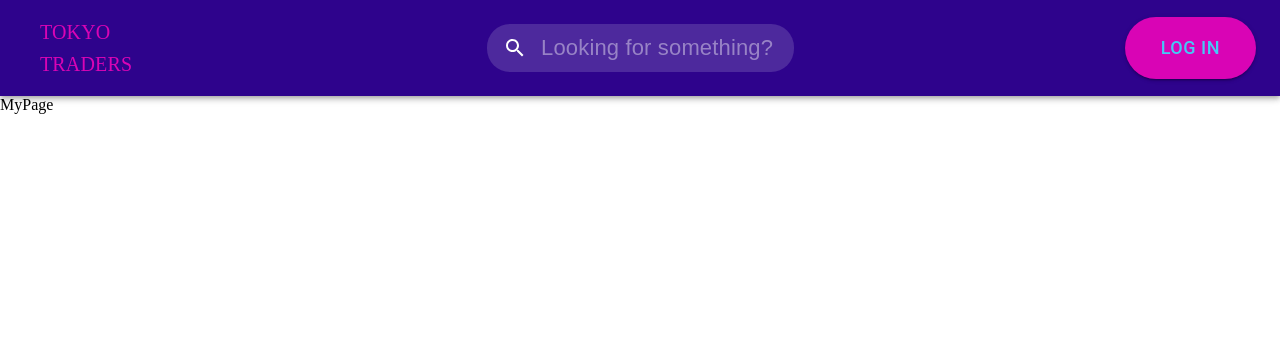
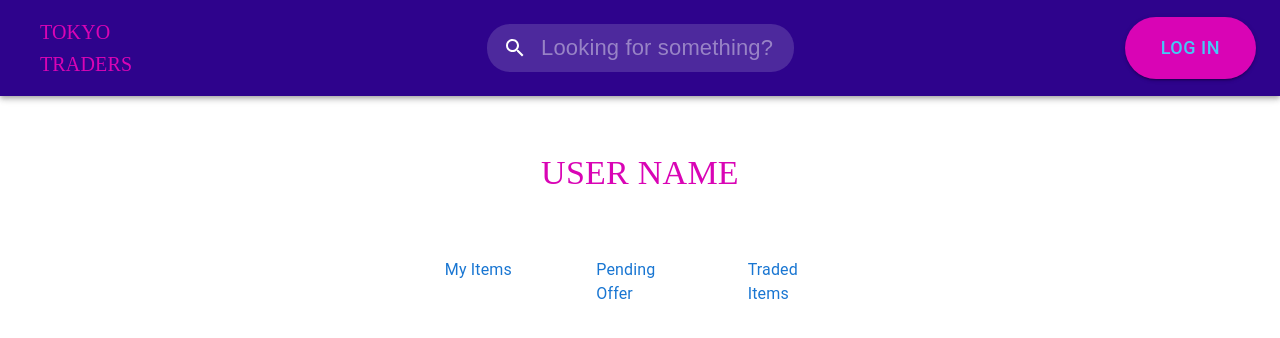
Before and after one commit to tokyo-traders/koukan, a React (Create React App) app: page /MyPage in a window 1280 px wide. Shown: the top 338 px of the page. Built offline with nearby package versions, Linux system fonts and the light colour scheme.

Commit message:
MyPage WIP

```diff
--- a/src/componenet/MyPage.js
+++ b/src/componenet/MyPage.js
@@ -1,9 +1,74 @@
-import React from 'react'
+import * as React from 'react';
+import Button from '@mui/material/Button';
+import CssBaseline from '@mui/material/CssBaseline';
+import Link from '@mui/material/Link';
+import Grid from '@mui/material/Grid';
+import Box from '@mui/material/Box';
+import Typography from '@mui/material/Typography';
+import Container from '@mui/material/Container';
+import { styled, createTheme, ThemeProvider } from '@mui/material/styles';
 
-function MyPage() {
+
+
+const theme = createTheme();
+
+
+export default function MyPage() {
+
+
   return (
-    <div>MyPage</div>
-  )
+    <ThemeProvider theme={theme}>
+      <Container component="main" maxWidth="xs">
+        <CssBaseline />
+        <Box
+          sx={{
+            marginTop: 5,
+            display: 'flex',
+            flexDirection: 'column',
+            alignItems: 'center',
+          }}
+        >
+          <Typography
+            variant="h4"
+            fontFamily="Roboto Slab"
+            padding={2}
+            color="#D904B5"
+          >
+            USER NAME
+          </Typography>
+          <Box
+           sx={{
+            marginTop: 6,
+            display: 'flex',
+            flexDirection: 'column',
+            alignItems: 'center',
+          }}>
+            <Grid container spacing={8}>
+              <Grid item xs={12} sm={4}>
+                <Link href="/MyItems" variant="body1" underline="hover">
+                  My Items
+                </Link>
+              </Grid>
+
+              <Grid item xs={12} sm={4}>
+                <Link href="/PendingOffer" variant="body1" underline='none'>
+                  Pending Offer
+                </Link>
+              </Grid>
+
+               <Grid item xs={12} sm={4}>
+                <Link href="/TradedItem"  variant="body1" underline='none'>
+                  Traded Items
+                </Link>
+              </Grid>
+
+
+            </Grid>
+
+
+          </Box>
+        </Box>
+      </Container>
+    </ThemeProvider>
+  );
 }
-
-export default MyPage
```
